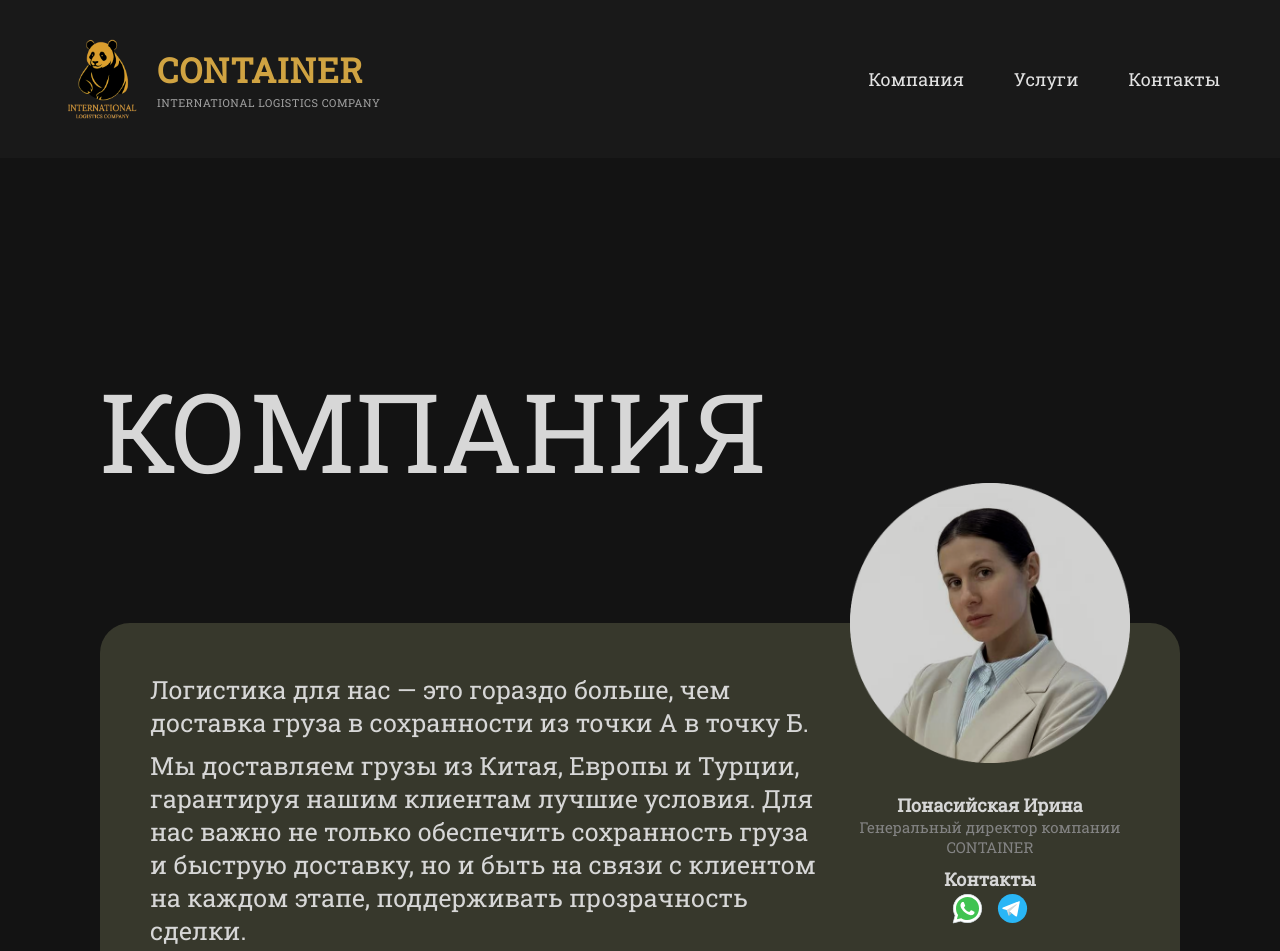
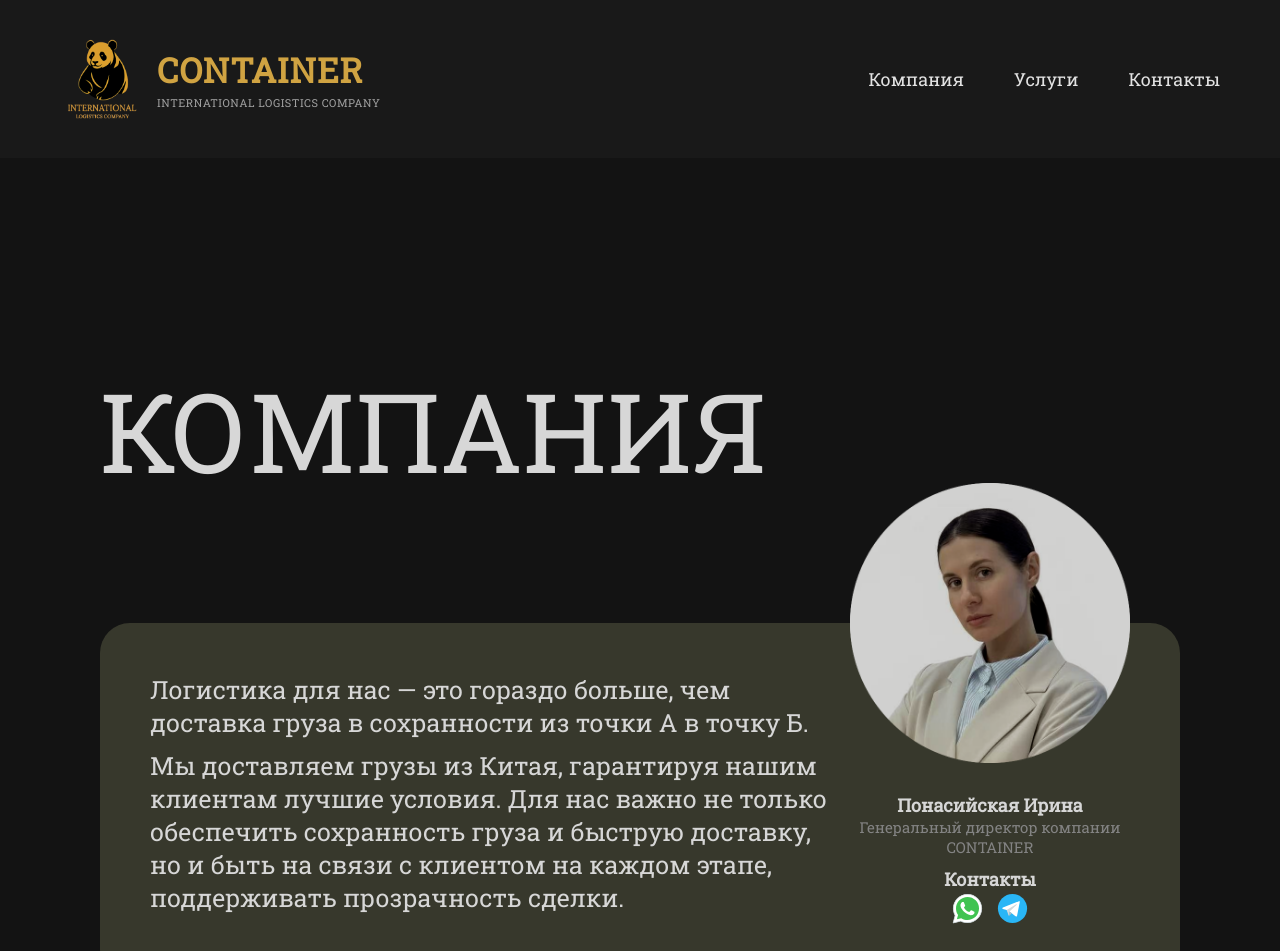
Before and after one commit to Reckfy/CONTAINER, a React (Create React App) app: page / in a window 1280 px wide. Shown: the top 951 px of the page. Built offline with nearby package versions, Linux system fonts and the light colour scheme.

Commit message:
delete europe

```diff
--- a/src/pages/MainW.jsx
+++ b/src/pages/MainW.jsx
@@ -12,7 +12,7 @@ export default function Main() {
             сохранности из точки А в точку Б.
           </p>
           <p>
-            Мы доставляем грузы из Китая, Европы и Турции, гарантируя нашим
+            Мы доставляем грузы из Китая, гарантируя нашим
             клиентам лучшие условия. Для нас важно не только обеспечить
             сохранность груза и быструю доставку, но и быть на связи с клиентом
             на каждом этапе, поддерживать прозрачность сделки.
```
